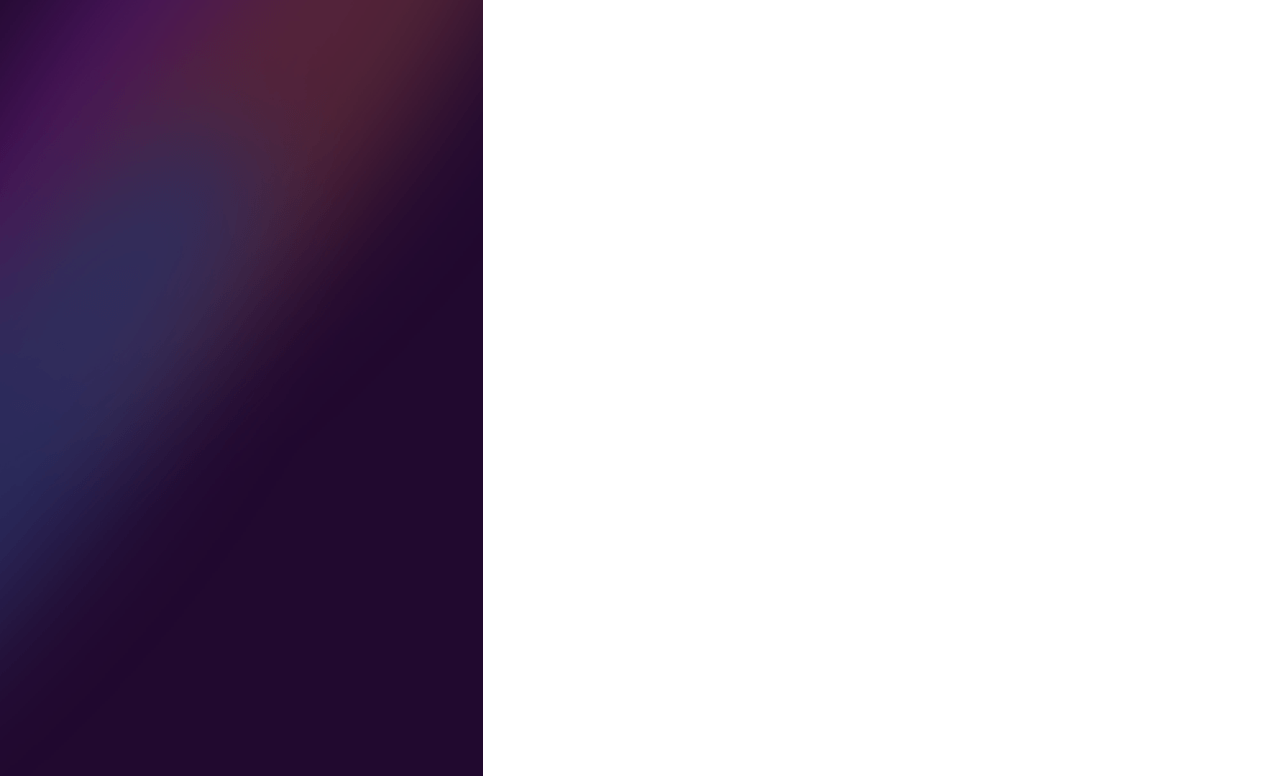
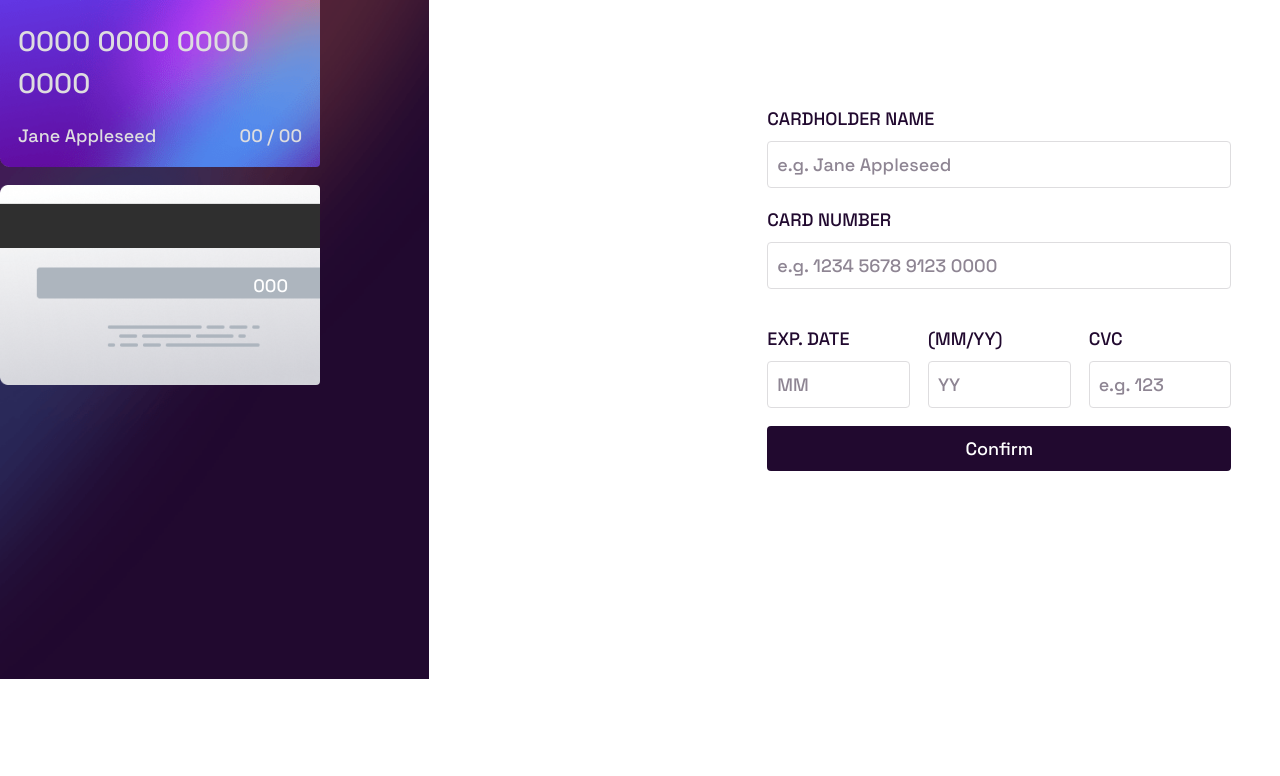
Before and after one commit to Clinton-dev/interactive-card-details-form-main, a plain HTML site: page index.html in a window 1280 px wide. Shown: the part 121-897 px from the top of the page. After the commit the page ends 800 px from the top, so only its background shows below. Drawn offline with Linux system fonts and the light colour scheme.

Commit message:
Add styling to cards

```diff
--- a/index.html
+++ b/index.html
@@ -18,6 +18,7 @@
     .attribution {
       font-size: 11px;
       text-align: center;
+      display: none;
     }
 
     .attribution a {
@@ -28,8 +29,24 @@
 
 <body>
   <main>
-    <div class="left-side" >
-      <img class="bg-desktop" src="./images/bg-main-desktop.png" alt="">
+    <div class="left-side">
+      <img class="bg-desktop-image" src="./images/bg-main-desktop.png" alt="">
+      <img class="bg-mobile-image" src="./images/bg-mobile-desktop.png" alt="">
+      <div class="card-wrapper">
+        <div class="card card-front">
+          <div class="card-logo">
+            <img src="./images/card-logo.svg" alt="">
+          </div>
+          <p class="card-number">0000 0000 0000 0000</p>
+          <div class="card-user-details">
+            <p>Jane Appleseed</p>
+            <p><span id="card-month">00</span> / <span id="card-year">00</span></p>
+          </div>
+        </div>
+        <div class="card card-back">
+          <p class="card-cvc">000</p>
+        </div>
+      </div>
     </div>
     <div class="right-side">
       <form>
@@ -75,26 +92,9 @@
         <button class="btn confirm-btn">Confirm</button>
       </form>
     </div>
-  </main>
-  <div class="card">
-    <div class="card-front">
-      <div class="">
-        <img src="" alt="">
-      </div>
-      <p class="card-number">0000 0000 0000 0000</p>
-      <div>
-        <p>Jane Appleseed</p>
-        <p><span id="card-month">00</span> / <span id="card-year">00</span></p>
-      </div>
-    </div>
-  </div>
 
 
-  <!-- Completed state start -->
-
-  Thank you!
-  We've added your card details
-  Continue
+  </main>
 
   <div class="attribution">
     Challenge by <a href="https://www.frontendmentor.io?ref=challenge" target="_blank">Frontend Mentor</a>.
--- a/style.css
+++ b/style.css
@@ -40,5 +40,146 @@ body {
   font-family: var(--font-family-default);
   font-weight: var(--fw-regular);
   font-size: var(--fs-base);
+  color: var(--clr-neutral-300);
   line-height: 1.5;
+  height: 100vh;
 }
+
+.bg-mobile-image {
+  display: none;
+}
+
+main {
+  height: 100%;
+  display: flex;
+}
+
+.left-side {
+  position: relative;
+}
+
+.bg-desktop-image {
+  height: 100%;
+}
+
+.card-wrapper {
+  position: absolute;
+  top: 5vh;
+}
+
+.card {
+  --card-padding: 1em;
+  padding: var(--card-padding);
+  border-radius: 0.25rem;
+  width: 25vw;
+  aspect-ratio: 2.5;
+}
+
+.card-front {
+  background-image: url("./images/bg-card-front.png");
+  background-size: cover;
+  background-repeat: no-repeat;
+  margin-bottom: 1em;
+}
+
+.card-logo {
+  margin-bottom: 2em;
+}
+
+.card-number {
+  font-size: 1.75rem;
+}
+
+.card-user-details {
+  margin-top: 1em;
+  display: flex;
+  justify-content: space-between;
+}
+
+.card-back {
+  background-image: url("./images/bg-card-back.png");
+  background-size: cover;
+  background-repeat: no-repeat;
+  height: 25vh;
+  position: relative;
+}
+
+.card-cvc {
+  color: var(--clr-neutral-200);
+  position: absolute;
+  top: 50%;
+  right: 10%;
+  transform: translate(0, -50%);
+}
+
+.right-side {
+  display: grid;
+  place-items: center;
+  height: 100%;
+  background-color: var(--clr-neutral-200);
+}
+
+form {
+  width: 100%;
+  margin-left: 25vw;
+  max-width: 500px;
+  padding: 0 1em;
+}
+
+.form-group {
+  display: flex;
+  flex-direction: column;
+  margin-block: 1em;
+}
+
+label {
+  color: var(--clr-neutral-800);
+  margin-bottom: 0.5em;
+  text-transform: uppercase;
+}
+
+input {
+  --input-padding: 0.5em;
+  border: 1px solid var(--clr-neutral-300);
+  border-radius: 0.25rem;
+  width: 100%;
+  padding: var(--input-padding);
+}
+
+input:focus {
+  border-color: var(--gradient-primary);
+}
+
+.input-error {
+  border-color: var(--clr-primary-100);
+}
+
+.error-msg {
+  color: var(--clr-primary-100);
+}
+
+input::placeholder {
+  color: var(--clr-neutral-500);
+}
+
+.success-container {
+  display: none;
+}
+
+.btn {
+  --btn-padding: 0.5em;
+  border: none;
+  padding: var(--btn-padding) calc(var(--btn-padding) * 2);
+  border-radius: 0.25rem;
+}
+
+.confirm-btn {
+  color: var(--clr-neutral-200);
+  background-color: var(--clr-neutral-800);
+  width: 100%;
+}
+
+.form-flex {
+  display: flex;
+  gap: 1em;
+}
```
